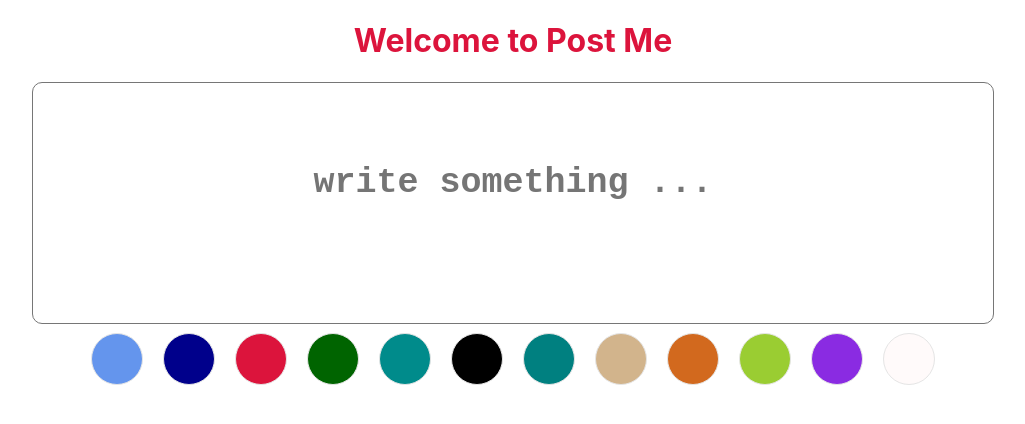
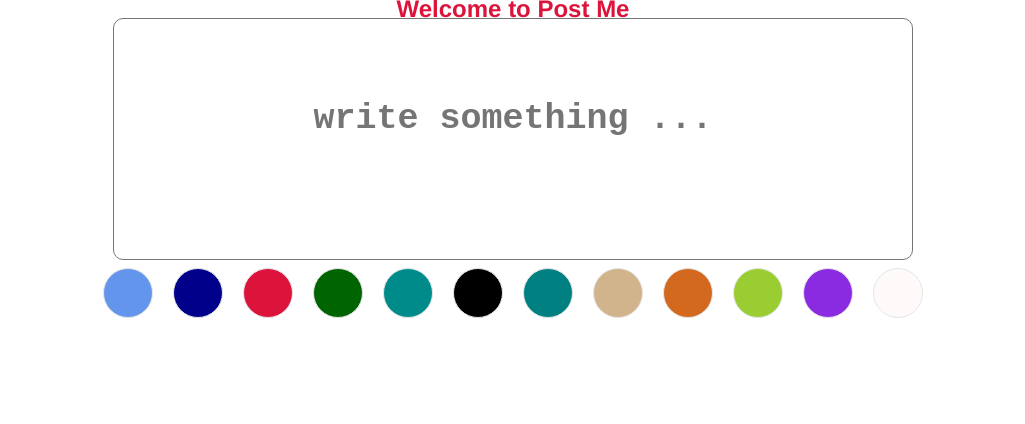
Before and after one commit to ElitDevs/PostMe, a React (Create React App) app: page / in a window 1280 px wide. Shown: the top 424 px of the page, without its empty margins (127-1152 px from the left). Built offline with nearby package versions, Linux system fonts and the light colour scheme.

Commit message:
update default fonts & styles

```diff
--- a/src/index.css
+++ b/src/index.css
@@ -1,13 +1,15 @@
+* {
+  margin: 0;
+  padding: 0;
+  box-sizing: border-box;
+}
+
 body {
   margin: 0;
-  font-family: -apple-system, BlinkMacSystemFont, 'Segoe UI', 'Roboto', 'Oxygen',
-    'Ubuntu', 'Cantarell', 'Fira Sans', 'Droid Sans', 'Helvetica Neue',
-    sans-serif;
   -webkit-font-smoothing: antialiased;
   -moz-osx-font-smoothing: grayscale;
+  font-family: Helvetica, Arial, sans-serif;
+  font-size: 12px;
+  font-weight: bold;
+  line-height: 18px;
 }
-
-code {
-  font-family: source-code-pro, Menlo, Monaco, Consolas, 'Courier New',
-    monospace;
-}
```
